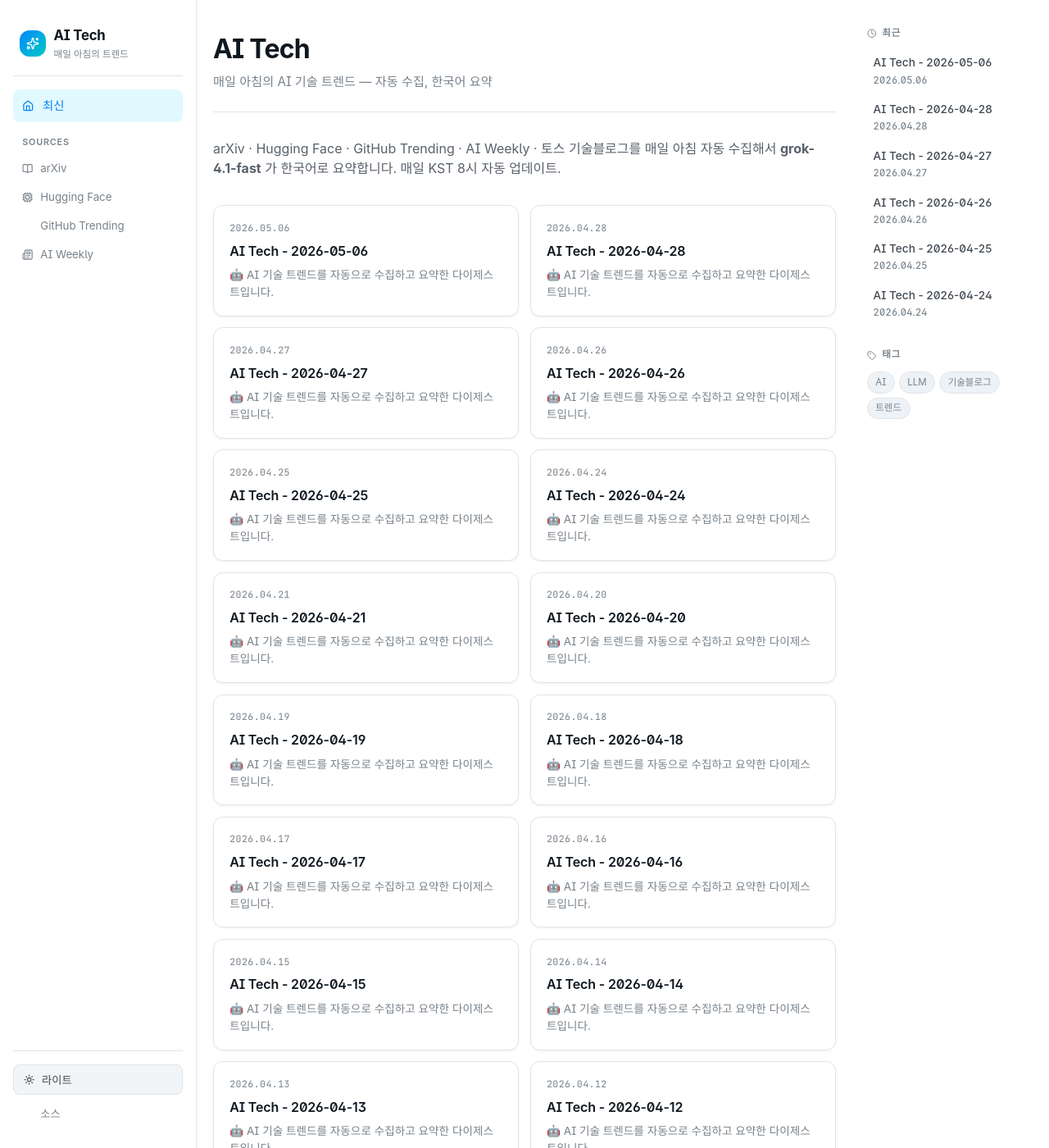
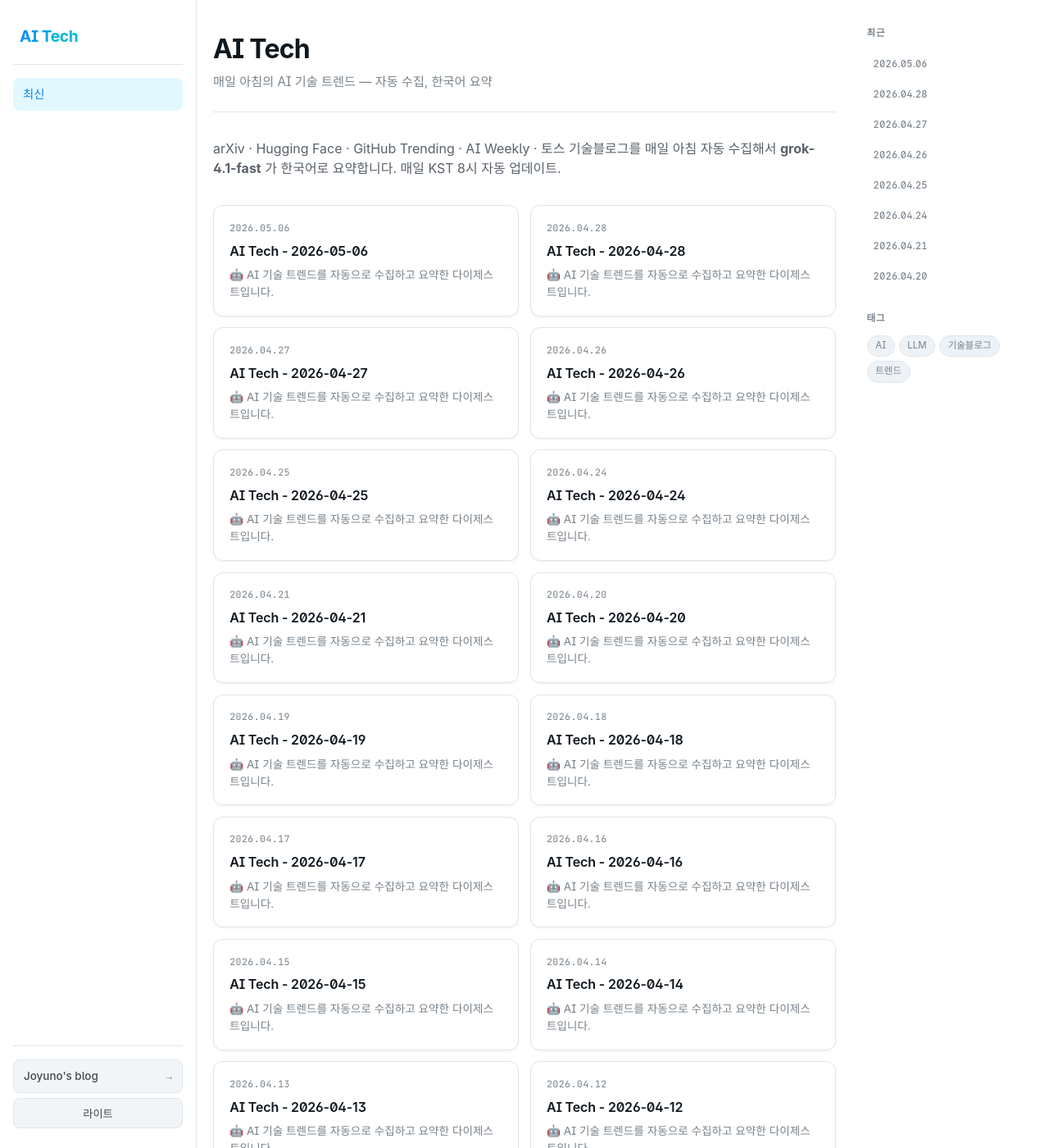
Before and after one commit to joyuno/ai-tech-digest, a Jekyll site: the page built from index.md, in a window 1280 px wide and 1400 px high. Shown: the whole window at 82% size. Built offline with Jekyll 4.4.1, drawn with Linux system fonts in a browser that asks for light colours; some web fonts are replaced.

Commit message:
ui: simplify sidebar — drop sources, tagline, decorative icons
- Remove the "Sources" section and all 4 source links from the sidebar.
- Drop the brand-mark sparkles tile and the "매일 아침의 트렌드" tagline;
  keep the brand wordmark only (gradient now applied to the wordmark
  itself, single accent point per page).
- Strip lucide icons from nav, widgets (clock/tag), theme toggle.
- Right-rail "최근" widget now shows dates only (post titles are
  redundant once card titles are reworked).
- Add a sidebar-footer back-link → joyuno.github.io.

```diff
--- a/_layouts/default.html
+++ b/_layouts/default.html
@@ -127,37 +127,46 @@
       transition: transform var(--m-std) var(--ease-std);
     }
     .brand {
-      display: flex; align-items: center; gap: 0.6rem;
-      padding: 0.4rem 0.5rem 1rem;
+      display: block;
+      padding: 0.4rem 0.5rem 1.1rem;
       margin-bottom: 1rem;
       border-bottom: 1px solid var(--border);
       text-decoration: none;
     }
-    .brand-mark {
-      width: 32px; height: 32px;
-      border-radius: var(--r-md);
+    .brand-name {
+      font-weight: 700; font-size: 1.2rem;
+      color: var(--heading); letter-spacing: -0.02em;
       background: var(--grad-mark);
-      display: flex; align-items: center; justify-content: center;
-      color: white; font-size: 1rem;
-      box-shadow: var(--shadow-1);
+      -webkit-background-clip: text;
+      background-clip: text;
+      -webkit-text-fill-color: transparent;
+      display: inline-block;
     }
-    .brand-name {
-      font-weight: 700; font-size: 1.05rem;
-      color: var(--heading); letter-spacing: -0.015em;
+
+    .back-link {
+      display: flex; align-items: center; justify-content: space-between;
+      padding: 0.55rem 0.75rem;
+      font-size: 0.84rem;
+      font-weight: 500;
+      color: var(--text);
+      background: var(--surface-2);
+      border: 1px solid var(--border);
+      border-radius: var(--r-sm);
+      text-decoration: none;
+      transition: border-color var(--m-fast) var(--ease-std), color var(--m-fast) var(--ease-std);
     }
-    .brand-tagline {
-      font-size: 0.72rem; color: var(--text-muted);
-      margin-top: 0.1rem; font-weight: 400;
-    }
+    .back-link:hover { border-color: var(--accent); color: var(--accent); }
+    .back-link .arrow { font-family: 'JetBrains Mono', monospace; opacity: 0.6; }
 
     .nav { display: flex; flex-direction: column; gap: 0.1rem; }
     .nav a {
-      display: flex; align-items: center; gap: 0.65rem;
-      padding: 0.55rem 0.7rem;
+      display: block;
+      padding: 0.55rem 0.75rem;
       color: var(--text);
       border-radius: var(--r-sm);
       font-size: 0.9rem;
       font-weight: 500;
+      text-decoration: none;
       transition: background var(--m-fast) var(--ease-std), color var(--m-fast) var(--ease-std);
     }
     .nav a:hover { background: var(--surface-2); color: var(--accent); }
@@ -165,25 +174,6 @@
       background: var(--accent-bg);
       color: var(--accent);
     }
-
-    .nav-label {
-      font-size: 0.68rem;
-      text-transform: uppercase;
-      letter-spacing: 0.07em;
-      color: var(--text-muted);
-      padding: 1rem 0.7rem 0.4rem;
-      font-weight: 600;
-    }
-
-    .source-link {
-      display: flex; align-items: center; gap: 0.55rem;
-      padding: 0.45rem 0.7rem;
-      font-size: 0.83rem;
-      color: var(--text-muted);
-      border-radius: var(--r-sm);
-      transition: color var(--m-fast) var(--ease-std), background var(--m-fast) var(--ease-std);
-    }
-    .source-link:hover { color: var(--accent); background: var(--surface-2); }
 
     .sidebar-footer {
       margin-top: auto; padding-top: 1rem;
@@ -201,11 +191,11 @@
       cursor: pointer;
       font-size: 0.83rem;
       font-weight: 500;
-      display: flex; align-items: center; gap: 0.55rem;
+      display: flex; align-items: center; justify-content: center;
       transition: border-color var(--m-fast) var(--ease-std), color var(--m-fast) var(--ease-std);
       font-family: inherit;
     }
-    .theme-btn:hover { border-color: var(--border-strong); color: var(--accent); }
+    .theme-btn:hover { border-color: var(--accent); color: var(--accent); }
 
     /* ─── main ─── */
     #main-wrapper {
@@ -520,35 +510,21 @@
   <!-- Left sidebar -->
   <aside id="sidebar">
     <a href="{{ '/' | relative_url }}" class="brand">
-      <div class="brand-mark"><i data-lucide="sparkles" class="icon"></i></div>
-      <div>
-        <div class="brand-name">AI Tech</div>
-        <div class="brand-tagline">매일 아침의 트렌드</div>
-      </div>
+      <span class="brand-name">AI Tech</span>
     </a>
 
     <nav class="nav">
-      <a href="{{ '/' | relative_url }}" {% if page.url == "/" %}class="active"{% endif %}>
-        <i data-lucide="house" class="icon"></i><span>최신</span>
-      </a>
+      <a href="{{ '/' | relative_url }}" {% if page.url == "/" %}class="active"{% endif %}>최신</a>
     </nav>
 
-    <div class="nav-label">Sources</div>
-    <div style="display:flex;flex-direction:column;">
-      <a class="source-link" href="https://arxiv.org" target="_blank" rel="noopener"><i data-lucide="book-open" class="icon"></i>arXiv</a>
-      <a class="source-link" href="https://huggingface.co" target="_blank" rel="noopener"><i data-lucide="cpu" class="icon"></i>Hugging Face</a>
-      <a class="source-link" href="https://github.com/trending" target="_blank" rel="noopener"><i data-lucide="github" class="icon"></i>GitHub Trending</a>
-      <a class="source-link" href="https://aiweekly.co" target="_blank" rel="noopener"><i data-lucide="newspaper" class="icon"></i>AI Weekly</a>
-    </div>
-
     <div class="sidebar-footer">
+      <a class="back-link" href="https://joyuno.github.io">
+        <span>Joyuno's blog</span>
+        <span class="arrow">→</span>
+      </a>
       <button class="theme-btn" onclick="toggleTheme()" id="theme-btn">
-        <i data-lucide="sun" class="icon" id="theme-icon"></i>
         <span id="theme-label">라이트</span>
       </button>
-      <a class="source-link" href="https://github.com/joyuno/ai-tech-digest" target="_blank" rel="noopener">
-        <i data-lucide="github" class="icon"></i>소스
-      </a>
     </div>
   </aside>
 
@@ -565,11 +541,10 @@
   <!-- Right sidebar -->
   <aside id="right-sidebar">
     <div class="widget">
-      <div class="widget-title"><i data-lucide="clock" class="icon"></i> 최근</div>
+      <div class="widget-title">최근</div>
       <div class="recent-list">
-        {% for post in site.posts limit:6 %}
+        {% for post in site.posts limit:8 %}
         <a href="{{ post.url | relative_url }}">
-          {{ post.title | truncate: 38 }}
           <span class="recent-date">{{ post.date | date: "%Y.%m.%d" }}</span>
         </a>
         {% endfor %}
@@ -577,7 +552,7 @@
     </div>
 
     <div class="widget">
-      <div class="widget-title"><i data-lucide="tag" class="icon"></i> 태그</div>
+      <div class="widget-title">태그</div>
       <div class="tag-cloud">
         {% assign all_tags = site.tags | sort %}
         {% for tag in all_tags limit:14 %}
@@ -597,9 +572,7 @@
     }
     function updateThemeUi(t) {
       const isDark = t === 'dark';
-      const icon = document.getElementById('theme-icon');
       const label = document.getElementById('theme-label');
-      if (icon) icon.innerHTML = `<i data-lucide="${isDark ? 'moon' : 'sun'}" class="icon"></i>`;
       if (label) label.textContent = isDark ? '다크' : '라이트';
       if (typeof lucide !== 'undefined') lucide.createIcons();
     }
```
